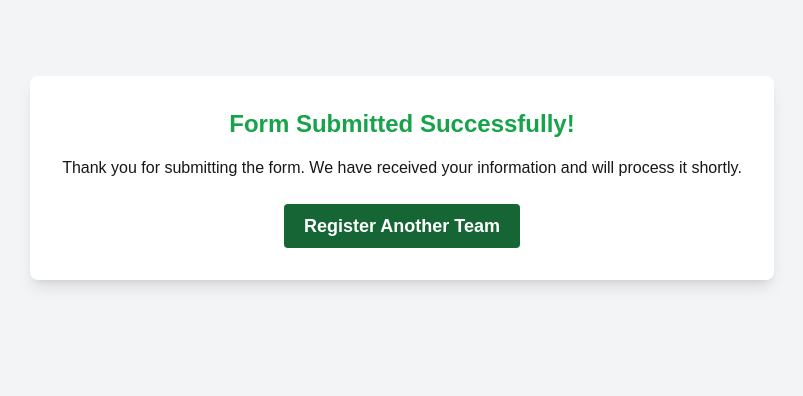
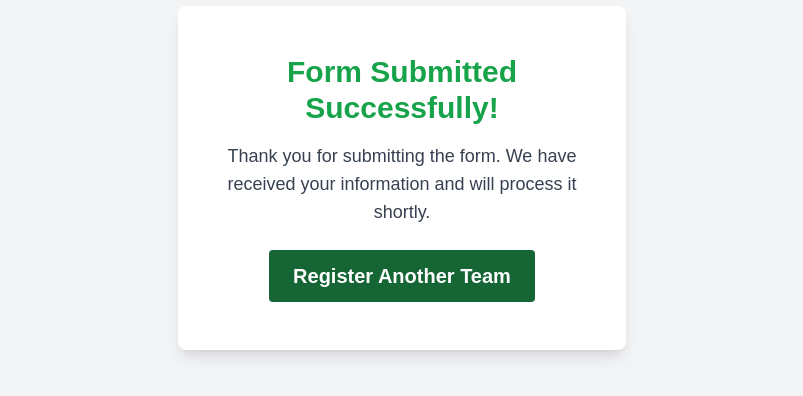
Before and after one commit to ARYAN-PURI/E-Crescendo, a Next.js app: page /formSubmitted in a window 1280 px wide. Shown: the part 222-618 px from the top of the page, without its empty margins (238-1041 px from the left). Built offline with nearby package versions, Linux system fonts and the light colour scheme.

Commit message:
Code Pushed

```diff
--- a/src/app/AdminLogin/page.tsx
+++ b/src/app/AdminLogin/page.tsx
@@ -10,8 +10,8 @@ export default function AdminLogin() {
     });
     const [error,setError]=useState("");
     function handleSubmit(){
-        if(user.userName==process.env.NEXT_PUBLIC_USER_NAME! && user.password==process.env.NEXT_PUBLIC_PASSWORD!){
-            setisLoading(true);
+      setisLoading(true);
+        if(user.userName==process.env.NEXT_PUBLIC_USER_NAME && user.password==process.env.NEXT_PUBLIC_PASSWORD){
             setError("");
             document.cookie=`token=${process.env.NEXT_PUBLIC_TOKEN}; max-age=3600; path=/`
             router.push("/AdminPage");
@@ -19,6 +19,7 @@ export default function AdminLogin() {
         }
         else{
             setError('Invalid Admin Credentials');
+            setisLoading(false);
         }
     }
   return (
--- a/src/app/AdminPage/page.tsx
+++ b/src/app/AdminPage/page.tsx
@@ -9,7 +9,11 @@ export default function AdminPage() {
 
     async function getdata() {
         try {
-            const result = await axios.get("/api/getData");
+            const result = await axios.get("/api/getData",{
+                headers: {
+                    'Cache-Control': 'no-cache'
+                }}
+            );
             console.log(result.data.res);
             setData(result.data.res);
             setIsLoading(false);
--- a/src/app/formSubmitted/page.tsx
+++ b/src/app/formSubmitted/page.tsx
@@ -1,17 +1,24 @@
 "use client";
-import {useRouter} from 'next/navigation';
-export default function FormSubmitted(){
-    const router=useRouter();
+import { useRouter } from 'next/navigation';
+
+export default function FormSubmitted() {
+    const router = useRouter();
+
     return (
-        <div className="flex justify-center items-center min-h-screen bg-gray-100">
-            <div className="bg-white p-8 rounded-lg shadow-lg text-center">
-                <h1 className="text-2xl font-semibold mb-4 text-green-600">
+        <div className="flex justify-center items-center min-h-screen bg-gray-100 px-4 sm:px-6 lg:px-8">
+            <div className="bg-white p-6 sm:p-8 md:p-10 lg:p-12 rounded-lg shadow-lg text-center max-w-md w-full">
+                <h1 className="text-xl sm:text-2xl md:text-3xl font-semibold mb-4 text-green-600">
                     Form Submitted Successfully!
                 </h1>
-                <p className="text-black-700 mb-6">
+                <p className="text-sm sm:text-base md:text-lg text-gray-700 mb-6">
                     Thank you for submitting the form. We have received your information and will process it shortly.
                 </p>
-                <button className="text-lg font-semibold bg-green-800 rounded text-white py-2 px-5 hover:bg-green-200 hover:text-black"  onClick={()=>{router.push('/registrationForm')}}>Register Another Team</button>
+                <button
+                    className="text-base sm:text-lg md:text-xl font-semibold bg-green-800 rounded text-white py-2 px-4 sm:py-3 sm:px-6 hover:bg-green-600 transition-colors"
+                    onClick={() => router.push('/registrationForm')}
+                >
+                    Register Another Team
+                </button>
             </div>
         </div>
     );
```
